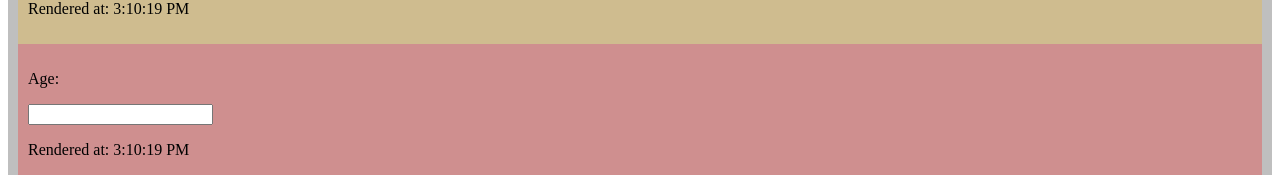
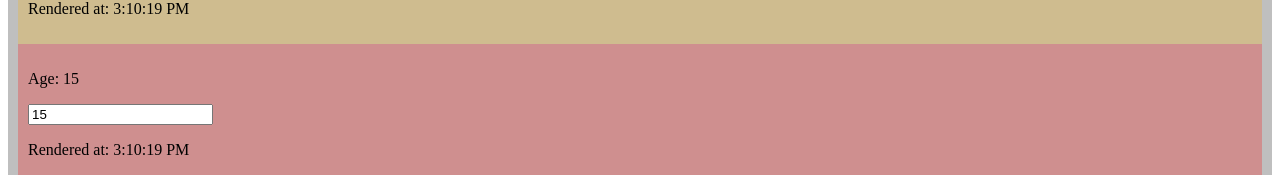
Before and after one commit to mamadoudicko/avoid-unnecessary-rendering, a React (Vite) app: page / in a window 1280 px wide. Shown: the part 308-483 px from the top of the page. Built offline with nearby package versions, Linux system fonts and the light colour scheme.

Commit message:
✨ update props to improve dx

```diff
--- a/src/FirstName.tsx
+++ b/src/FirstName.tsx
@@ -1,13 +1,13 @@
 import React from 'react';
 
 type FirstNameProps = {
-  firstName: string;
+  value: string;
 };
 
-export const FirstName = ({ firstName }: FirstNameProps): JSX.Element => {
+export const FirstName = ({ value }: FirstNameProps): JSX.Element => {
   return (
     <div style={{ backgroundColor: '#00FF0040', padding: 10 }}>
-      <p>First Name: {firstName}</p>
+      <p>First Name: {value}</p>
       <p>Rendered at: {new Date().toLocaleTimeString()}</p>
     </div>
   );
--- a/src/LastName.tsx
+++ b/src/LastName.tsx
@@ -1,12 +1,12 @@
 import React from 'react';
 type LastNameProps = {
-  lastName: string;
+  value: string;
 };
 
-export const LastName = ({ lastName }: LastNameProps): JSX.Element => {
+export const LastName = ({ value }: LastNameProps): JSX.Element => {
   return (
     <div style={{ backgroundColor: '#FFB30040', padding: 10 }}>
-      <p>Last Name: {lastName}</p>
+      <p>Last Name: {value}</p>
       <p>Rendered at: {new Date().toLocaleTimeString()}</p>
     </div>
   );
--- a/src/UserProfile.tsx
+++ b/src/UserProfile.tsx
@@ -29,7 +29,7 @@ export const UserProfile = (): JSX.Element => {
     console.log({ user });
   };
 
-  const { firstName, lastName } = user;
+  const { firstName, lastName, age } = user;
 
   return (
     <div style={{ backgroundColor: '#00000040', padding: 10 }}>
@@ -56,9 +56,9 @@ export const UserProfile = (): JSX.Element => {
           />
         </div>
 
-        <FirstName firstName={firstName} />
-        <LastName lastName={lastName} />
-        <Age />
+        <FirstName value={firstName} />
+        <LastName value={lastName} />
+        <Age value={age} />
 
         <button type="submit">validate</button>
       </form>
```
